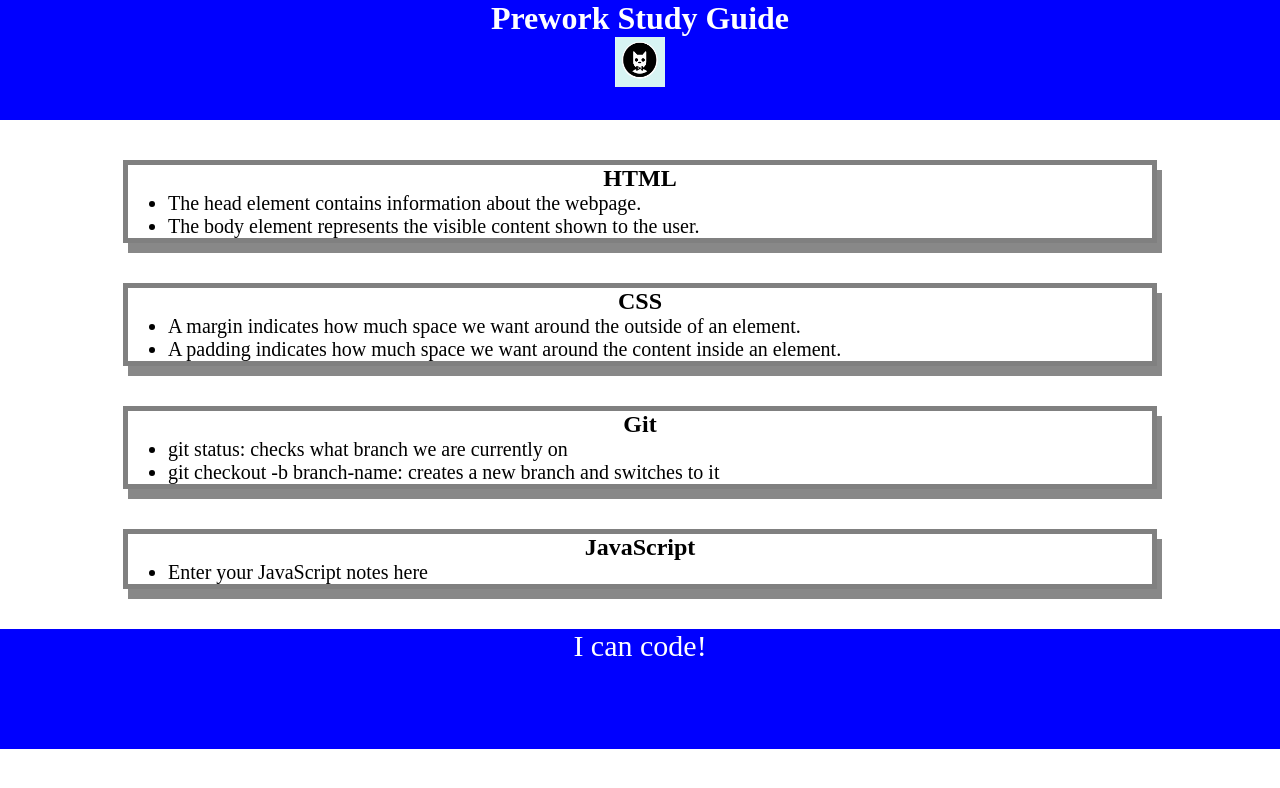
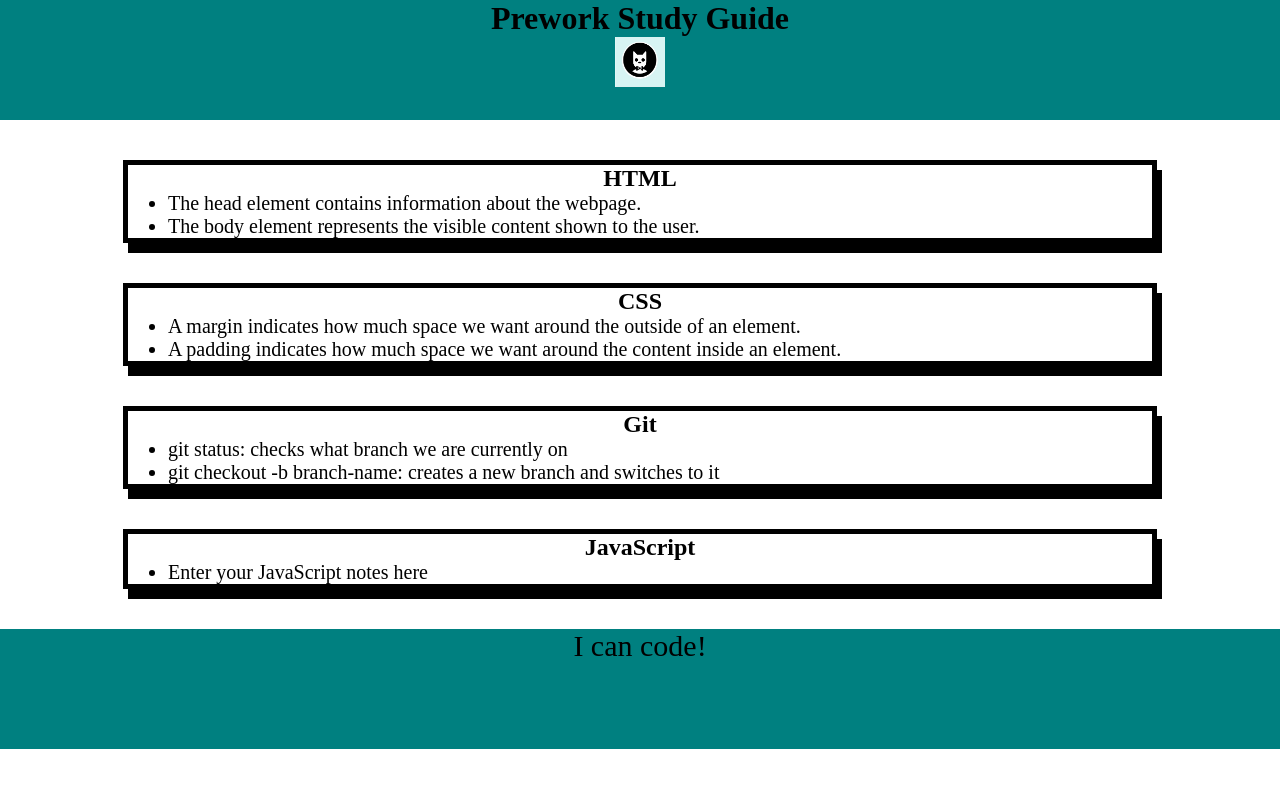
Before and after one commit to rosesandbooks89/prework-study-guide, a plain HTML site: page index.html in a window 1280 px wide. Drawn offline with Linux system fonts and the light colour scheme.

Commit message:
added CSS to project

```diff
--- a/assets/style.css
+++ b/assets/style.css
@@ -7,8 +7,8 @@
    footer {
     width: 100%;
     height: 120px;
-    background-color: blue;
-    color: white;
+    background-color: teal;
+    color: black;
    }
 
    h1,
@@ -37,6 +37,6 @@
    .card {
     width: 80%;
     margin: 40px auto;
-    border: 5px solid gray;
-    box-shadow: 5px 10px #888888;
+    border: 5px solid black;
+    box-shadow: 5px 10px black;
   }
```
